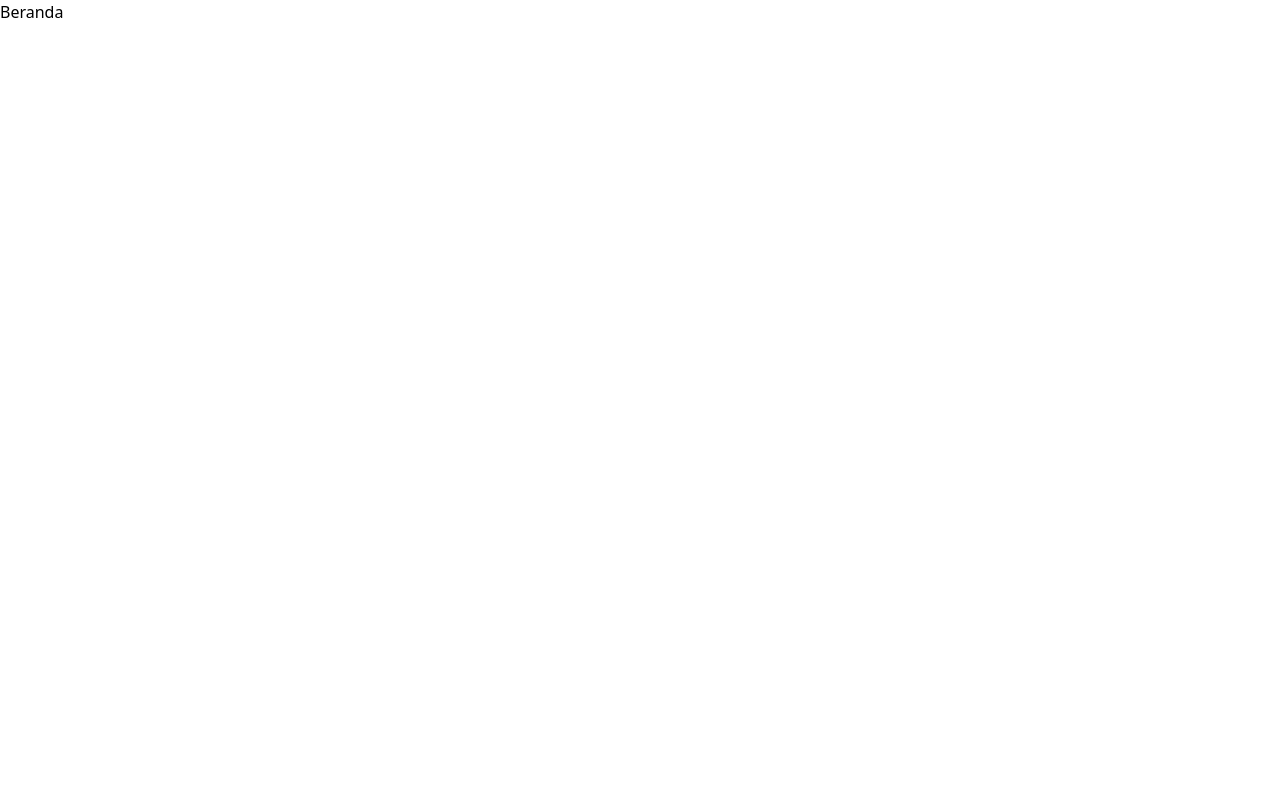
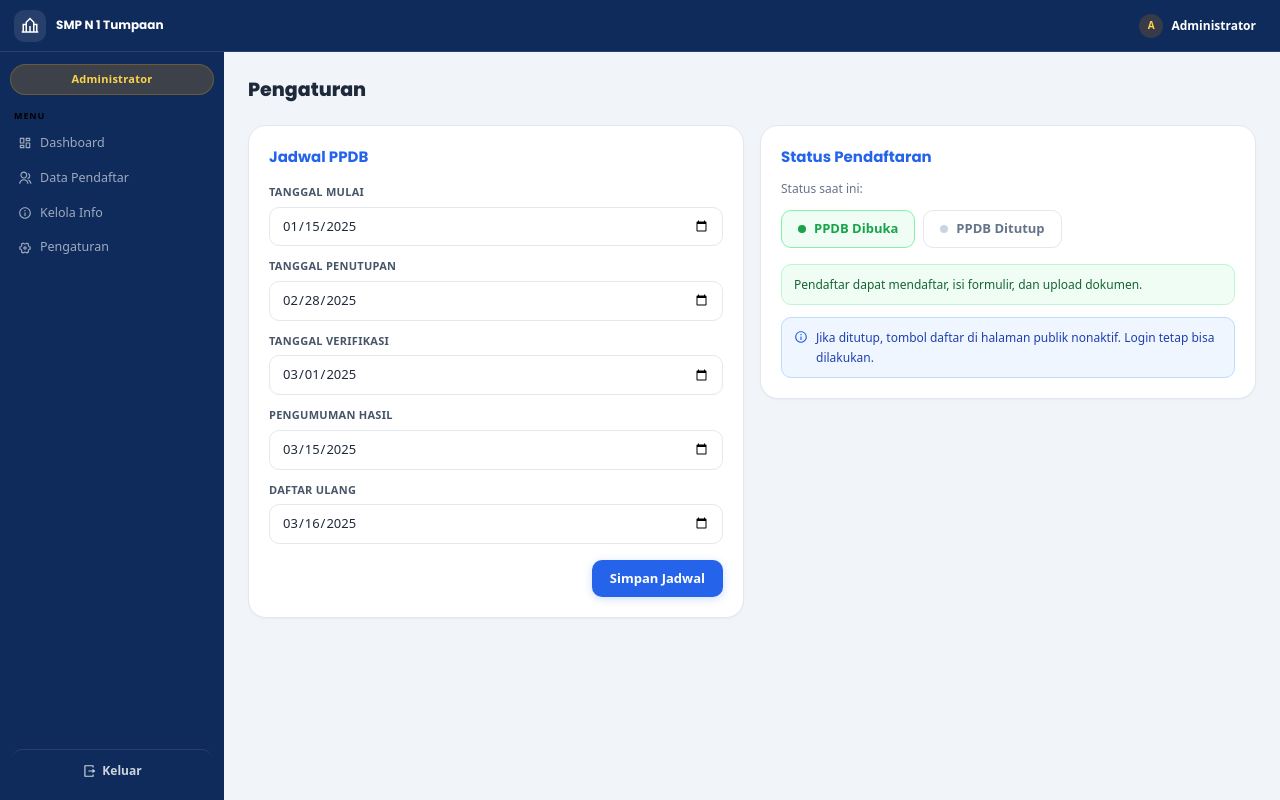
Before and after one commit to yaksokk/ppdb, a React (Vite) app in the folder frontend/: page /admin/pengaturan in a window 1280 px wide. Before the commit this address led to /. Built offline with nearby package versions, Linux system fonts and the light colour scheme.

Commit message:
feat: tambah halaman Pengaturan Admin

```diff
--- a/frontend/src/components/layout/Sidebar/Sidebar.jsx
+++ b/frontend/src/components/layout/Sidebar/Sidebar.jsx
@@ -7,7 +7,7 @@ const NAV_CONFIG = {
     { icon: RiDashboardLine,  label: 'Dashboard',      path: '/admin/dashboard' },
     { icon: RiGroupLine,      label: 'Data Pendaftar', path: '/admin/pendaftar' },
     { icon: RiInformationLine,label: 'Kelola Info',    path: '/admin/pengumuman' },
-    { icon: RiSettings4Line,  label: 'Pengaturan',     path: '/admin/setting' },
+    { icon: RiSettings4Line,  label: 'Pengaturan',     path: '/admin/pengaturan' },
   ],
   operator: [
     { icon: RiDashboardLine,  label: 'Dashboard',      path: '/admin/dashboard' },
--- /dev/null
+++ b/frontend/src/pages/admin/Pengaturan/Pengaturan.jsx
@@ -0,0 +1,99 @@
+import { useState } from 'react'
+import { RiInformationLine } from 'react-icons/ri'
+import { Button } from '../../../components/common'
+import { FormInput } from '../../../components/form'
+import AdminLayout from '../../../components/layout/AdminLayout/AdminLayout'
+
+const user = {
+  name: 'Administrator',
+  avatarStyle: { background: 'rgba(217,119,6,.2)', color: '#FCD34D' },
+}
+
+function Pengaturan() {
+  const [jadwal, setJadwal] = useState({
+    tglMulai:      '2025-01-15',
+    tglPenutupan:  '2025-02-28',
+    tglVerifikasi: '2025-03-01',
+    tglPengumuman: '2025-03-15',
+    tglDaftarUlang:'2025-03-16',
+  })
+  const [ppdbBuka, setPpdbBuka] = useState(true)
+
+  const handleJadwal = (e) => setJadwal({ ...jadwal, [e.target.name]: e.target.value })
+
+  return (
+    <AdminLayout role="admin" user={user} activePath="/admin/setting">
+
+      <div className="mb-5">
+        <h1 className="text-[19px] font-extrabold font-poppins text-n800">Pengaturan</h1>
+      </div>
+
+      <div className="grid grid-cols-2 gap-4 items-start">
+
+        <div className="bg-white border border-n200 rounded-lg p-5 shadow-xs">
+          <p className="text-[15px] font-bold font-poppins text-primary mb-4">Jadwal PPDB</p>
+
+          <FormInput label="Tanggal Mulai"      name="tglMulai"       type="date" value={jadwal.tglMulai}       onChange={handleJadwal} />
+          <FormInput label="Tanggal Penutupan"  name="tglPenutupan"   type="date" value={jadwal.tglPenutupan}   onChange={handleJadwal} />
+          <FormInput label="Tanggal Verifikasi" name="tglVerifikasi"  type="date" value={jadwal.tglVerifikasi}  onChange={handleJadwal} />
+          <FormInput label="Pengumuman Hasil"   name="tglPengumuman"  type="date" value={jadwal.tglPengumuman}  onChange={handleJadwal} />
+          <FormInput label="Daftar Ulang"       name="tglDaftarUlang" type="date" value={jadwal.tglDaftarUlang} onChange={handleJadwal} />
+
+          <div className="flex justify-end mt-4">
+            <Button onClick={() => alert('Jadwal disimpan!')}>Simpan Jadwal</Button>
+          </div>
+        </div>
+
+        <div className="bg-white border border-n200 rounded-lg p-5 shadow-xs">
+          <p className="text-[15px] font-bold font-poppins text-primary mb-3">Status Pendaftaran</p>
+
+          <p className="text-[12px] text-n500 mb-3">Status saat ini:</p>
+
+          <div className="flex gap-2 mb-4">
+            <button
+              onClick={() => setPpdbBuka(true)}
+              className={`flex items-center gap-2 px-4 py-2 rounded-sm border text-[13px] font-semibold transition-all
+                ${ppdbBuka
+                  ? 'bg-success-light border-green-300 text-success'
+                  : 'bg-white border-n200 text-n500 hover:bg-n50'}`}
+            >
+              <div className={`w-2 h-2 rounded-full ${ppdbBuka ? 'bg-success' : 'bg-n300'}`} />
+              PPDB Dibuka
+            </button>
+            <button
+              onClick={() => setPpdbBuka(false)}
+              className={`flex items-center gap-2 px-4 py-2 rounded-sm border text-[13px] font-semibold transition-all
+                ${!ppdbBuka
+                  ? 'bg-danger-light border-red-300 text-danger'
+                  : 'bg-white border-n200 text-n500 hover:bg-n50'}`}
+            >
+              <div className={`w-2 h-2 rounded-full ${!ppdbBuka ? 'bg-danger' : 'bg-n300'}`} />
+              PPDB Ditutup
+            </button>
+          </div>
+
+          <div className={`px-3 py-2.5 rounded-sm text-[12px] leading-relaxed border mb-3
+            ${ppdbBuka
+              ? 'bg-success-light border-green-200 text-green-800'
+              : 'bg-danger-light border-red-200 text-red-800'}`}
+          >
+            {ppdbBuka
+              ? 'Pendaftar dapat mendaftar, isi formulir, dan upload dokumen.'
+              : 'Pendaftaran ditutup. Pendaftar tidak dapat mendaftar baru.'}
+          </div>
+
+          <div className="bg-primary-light border border-blue-200 rounded-sm px-3 py-2.5 flex gap-2">
+            <RiInformationLine size={14} className="text-primary flex-shrink-0 mt-0.5" />
+            <p className="text-[12px] text-blue-800 leading-relaxed">
+              Jika ditutup, tombol daftar di halaman publik nonaktif. Login tetap bisa dilakukan.
+            </p>
+          </div>
+        </div>
+
+      </div>
+
+    </AdminLayout>
+  )
+}
+
+export default Pengaturan
--- a/frontend/src/routes/AppRoutes.jsx
+++ b/frontend/src/routes/AppRoutes.jsx
@@ -10,6 +10,7 @@ import DetailPendaftar from '../pages/admin/DetailPendaftar/DetailPendaftar'
 import HasilSeleksi from '../pages/admin/HasilSeleksi/HasilSeleksi'
 import KelolaInfo from '../pages/admin/KelolaInfo/KelolaInfo'
 import KelolaAkun from '../pages/admin/KelolaAkun/KelolaAkun'
+import Pengaturan from '../pages/admin/Pengaturan/Pengaturan'
 
 function AppRoutes() {
   return (
@@ -26,6 +27,7 @@ function AppRoutes() {
       <Route path="/admin/seleksi" element={<HasilSeleksi />} />
       <Route path="/admin/pengumuman" element={<KelolaInfo />} />
       <Route path="/admin/operator" element={<KelolaAkun />} />
+      <Route path="/admin/pengaturan" element={<Pengaturan />} />
       <Route path="*" element={<Navigate to="/" replace />} />
     </Routes>
   )
```
